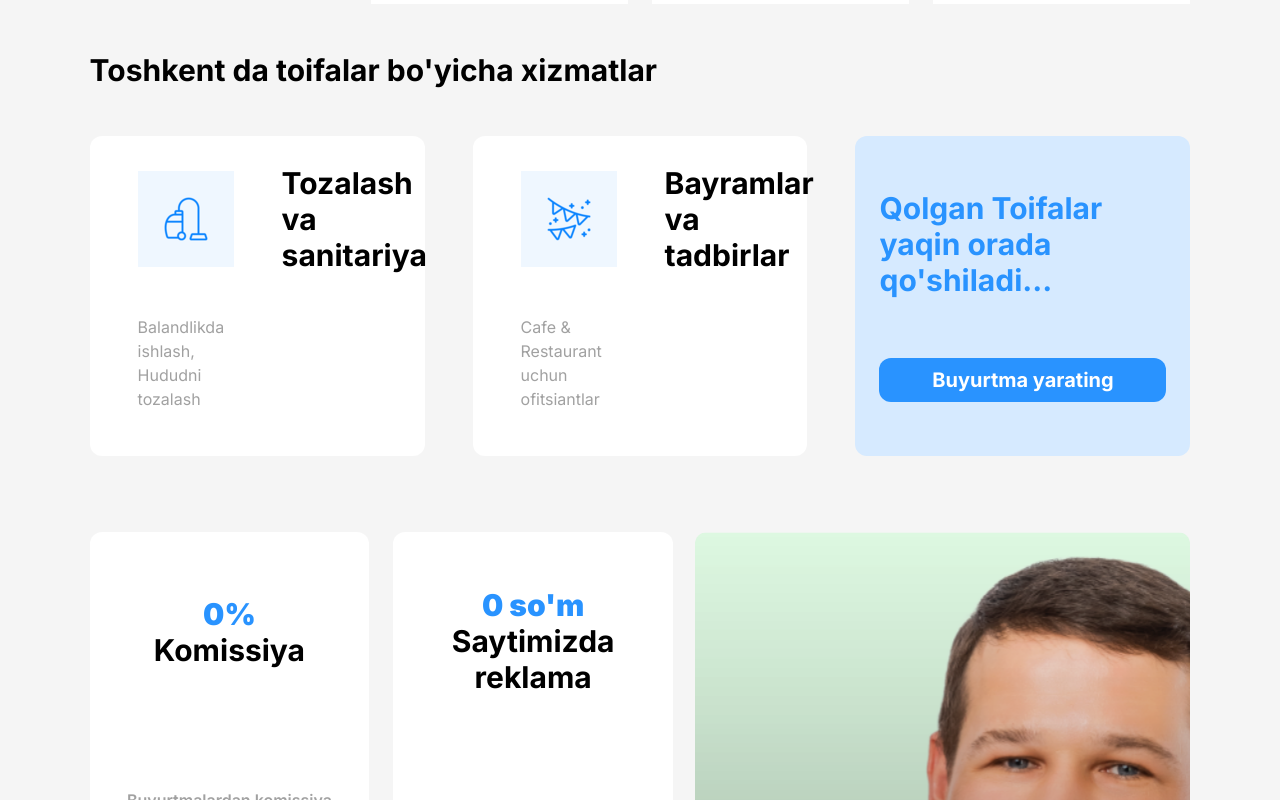
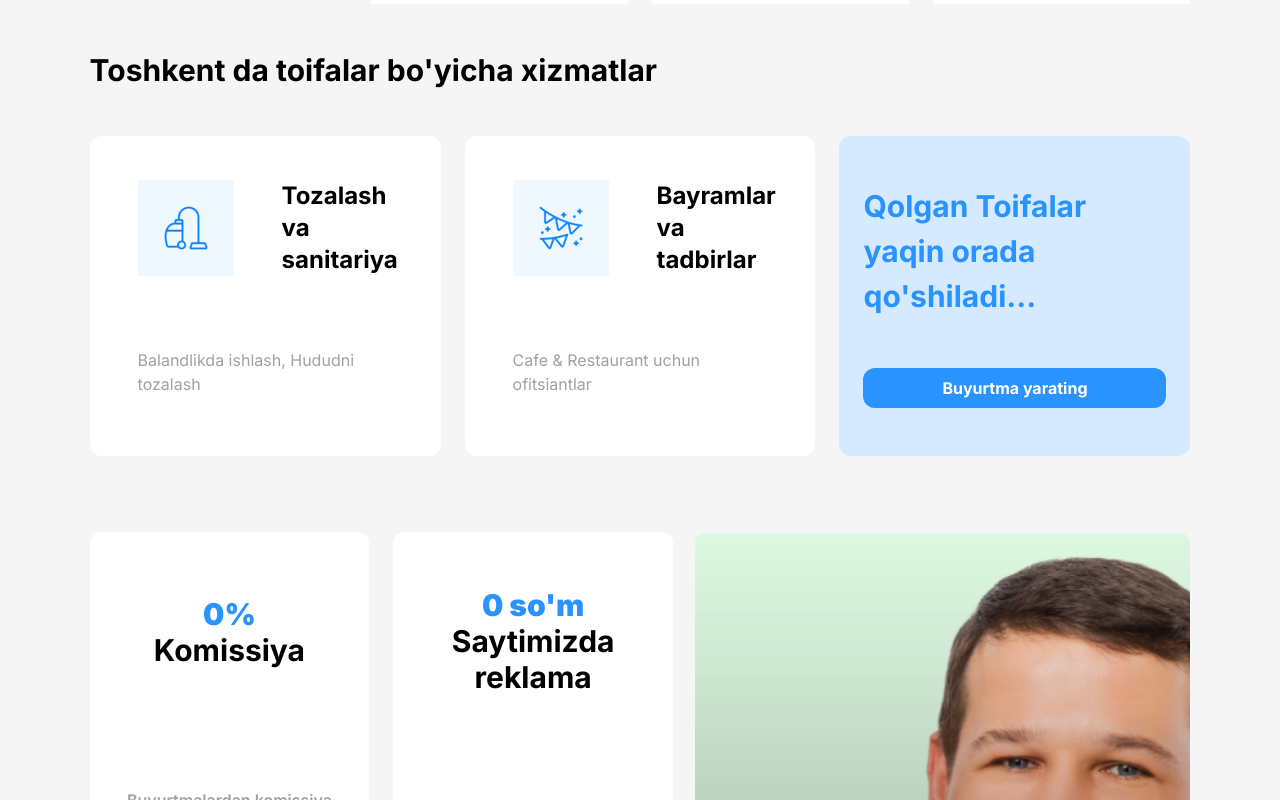
Before and after one commit to al-muhsinjon/eyesberg, a Next.js app: page / in a window 1280 px wide. Shown: the part 1280-2080 px from the top of the page. Built offline with nearby package versions, Linux system fonts and the light colour scheme.

Commit message:
Response

```diff
--- a/app/components/button.jsx
+++ b/app/components/button.jsx
@@ -1,7 +1,11 @@
-"use client"
+"use client";
 const Button = ({ children, small }) => {
   return (
-    <button className={`bg-blue text-white px-6 text-base ${small ? "md:text-base": "md:text-xl"}  font-bold rounded-xl py-2`}>
+    <button
+      className={`bg-blue text-white px-6 xl:text-base text-base ${
+        small ? "md:text-base" : "md:text-xl"
+      }  font-bold rounded-xl py-2`}
+    >
       {children}
     </button>
   );
--- a/app/components/service-card.jsx
+++ b/app/components/service-card.jsx
@@ -11,9 +11,9 @@ const ServiceCard = ({ data }) => {
     >
       <div className="flex md:flex-row relative flex-col justify-between md:gap-12 items-center">
         <Image src={src} alt="iw" width={100} height={100} />
-        <h2 className="text-3xl font-bold ">{text}</h2>
+        <h2 className="text-3xl xl:text-2xl font-bold ">{text}</h2>
       </div>
-      <p className="text-gray my-4 md:w-1/2">{desc}</p>
+      <p className="text-gray my-4 xl:w-auto md:w-1/2">{desc}</p>
     </Link>
   );
 };
--- a/app/page.js
+++ b/app/page.js
@@ -100,12 +100,12 @@ export default function Home() {
       </div>
       <div className="px-[7%] my-12">
         <Heading>Toshkent da toifalar bo&apos;yicha xizmatlar</Heading>
-        <div className="grid md:grid-cols-3 gap-12 md:h-80 mt-12 ">
+        <div className="grid md:grid-cols-3 md:gap-12 xl:gap-6 md:h-80 mt-12 ">
           {datas.map((data) => (
             <ServiceCard key={data.id} data={data} />
           ))}
           <div className="bg-[#D6EAFF] rounded-xl p-6 flex justify-around text-blue font-bold flex-col">
-            <h2 className="text-3xl">
+            <h2 className="text-3xl leading-normal">
               Qolgan Toifalar yaqin orada qo&apos;shiladi...
             </h2>
             <Button>Buyurtma yarating</Button>
--- a/tailwind.config.js
+++ b/tailwind.config.js
@@ -6,6 +6,22 @@ module.exports = {
     "./app/**/*.{js,ts,jsx,tsx,mdx}",
   ],
   theme: {
+    screens: {
+      'sm': '640px',
+      // => @media (min-width: 640px) { ... }
+
+      'md': '768px',
+      // => @media (min-width: 768px) { ... }
+
+      'lg': '1024px',
+      // => @media (min-width: 1024px) { ... }
+
+      'xl': '1280px',
+      // => @media (min-width: 1280px) { ... }
+
+      '2xl': '1536px',
+      // => @media (min-width: 1536px) { ... }
+    },
     extend: {
       colors: {
         blue: "#2993FF",
```
